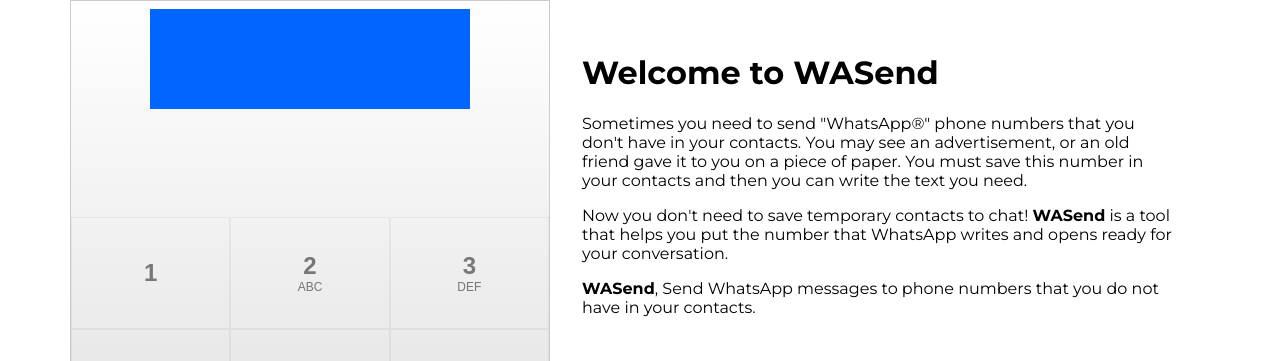
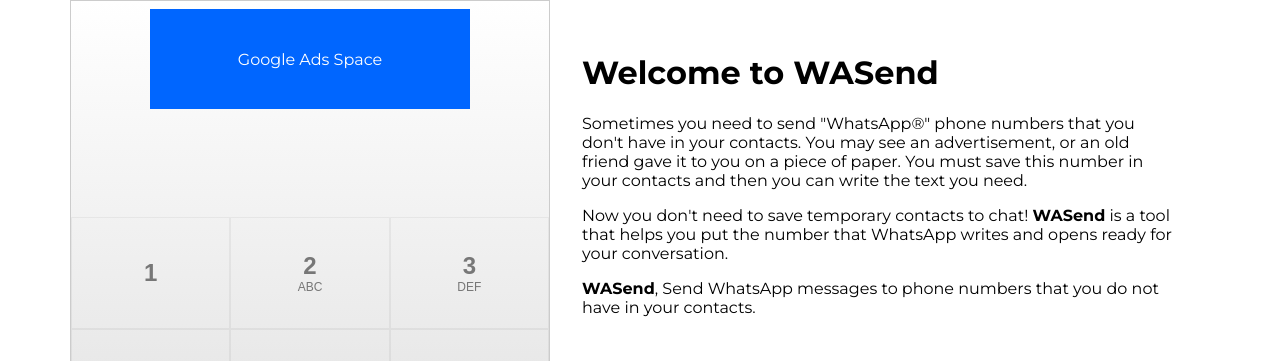
Before and after one commit to bernethe/wasend, a website: page index.html in a window 1280 px wide. Shown: the top 361 px of the page. Drawn offline with Linux system fonts and the light colour scheme.

Commit message:
PreRelease

```diff
--- a/index.html
+++ b/index.html
@@ -4,6 +4,7 @@
 <meta charset="UTF-8">
 <meta name="viewport" content="width=device-width, initial-scale=1.0">
 <title>WASend - Send WhatsApp messages to phone numbers that you do not have in your contacts</title>
+<meta name="theme-color" content="#fff">
 <link rel="shortcut icon" href="/img/favicon.png">
 <link rel="apple-touch-icon" href="/img/ico-057.png">
 <link rel="apple-touch-icon" sizes="72x72" href="/img/ico-072.png">
@@ -27,7 +28,7 @@
 <div class="cont">
 <div class="wasend" id="WASend">
     <div class="ad">
-        <div class="banner-320x100"></div>
+        <div class="banner-320x100">Google Ads Space</div>
     </div>
     <div class="screen" id="screen"></div>
     <div class="btns">
--- a/wasend.scss
+++ b/wasend.scss
@@ -125,7 +125,12 @@
             width: 320px;
             height: 100px;
             background-color: #06f;
+            color: #fff;
             margin: auto;
+            text-align: center;
+            display: flex;
+            justify-content: center;
+            align-items: center;
         }
     }
     &.light {
```
Also changed, not shown: wasend.css, 1 other file.
